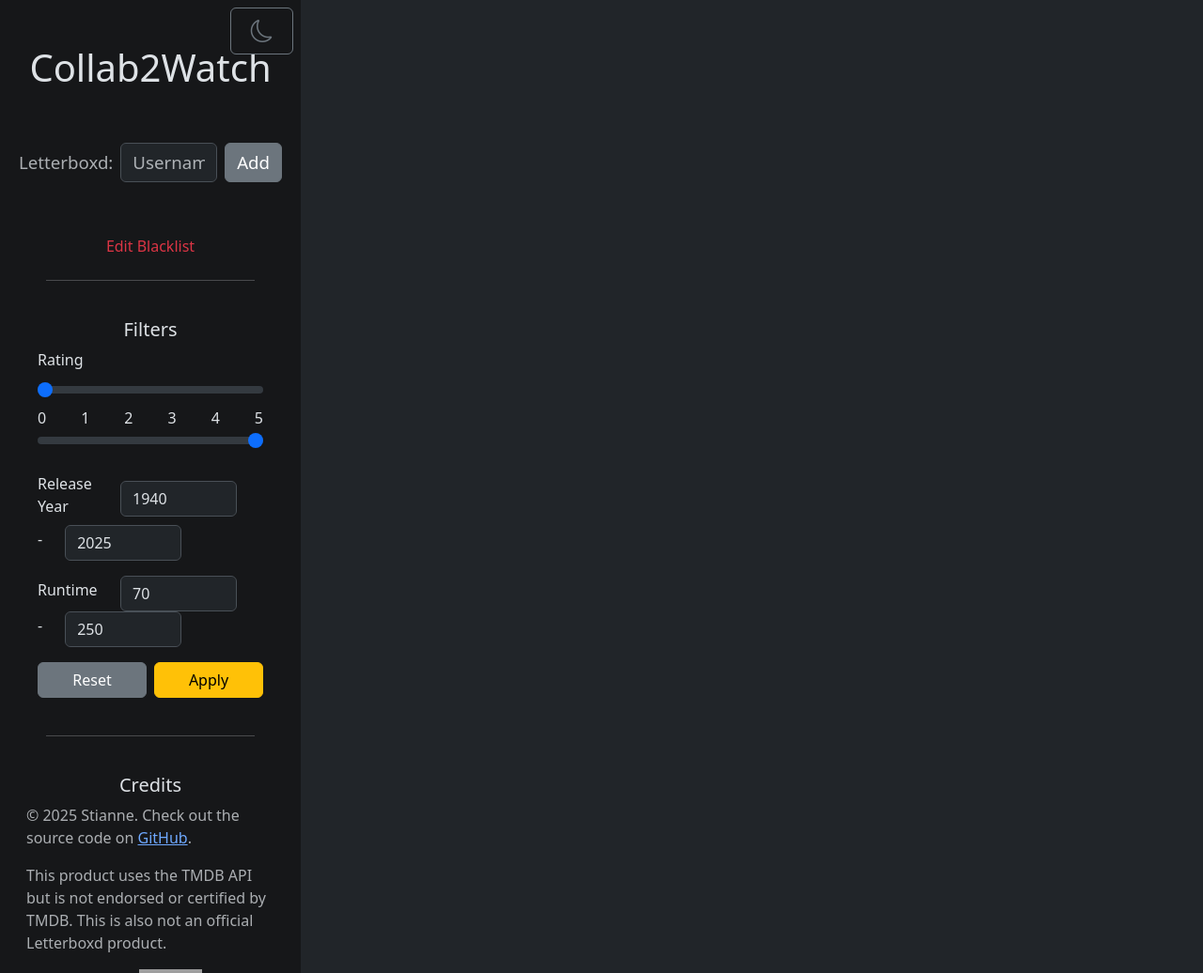
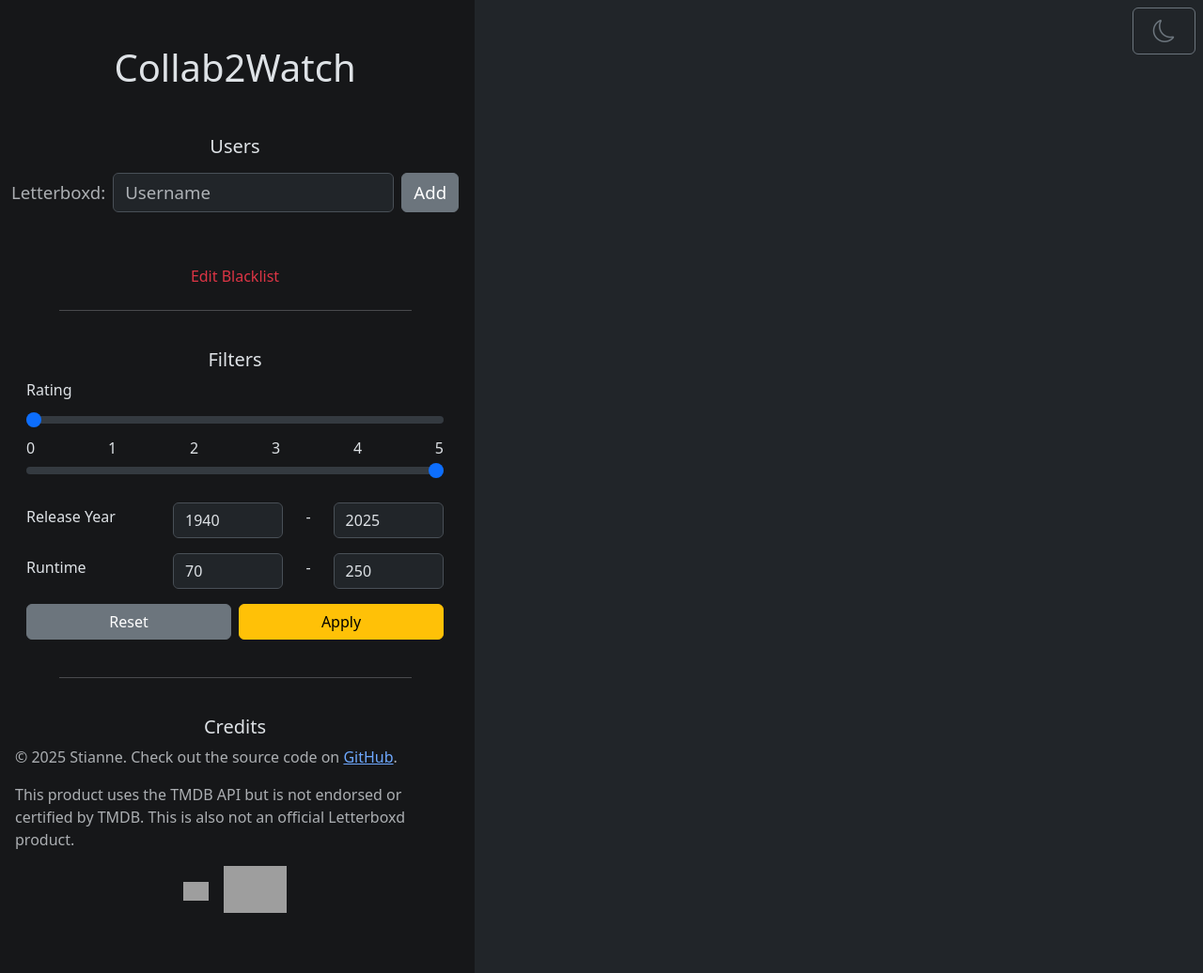
Before and after one commit to Sverlaan/letterboxd-collab2watch, a Flask app: page / in a window 1280 px wide. Shown: the whole page at 94% size. Run offline with Flask 3, Linux system fonts and the light colour scheme; grey boxes are pictures that could not be loaded.

Commit message:
Add resizable sidebar

```diff
--- a/app.py
+++ b/app.py
@@ -6,6 +6,9 @@
 from backend.recommend import MovieRecommender, get_common_watchlist, get_single_watchlist, get_rewatchlist
 from backend.user import UserProfile
 import os
+
+# Toggle debug mode
+DEBUG_MODE = True
 
 
 # Ignore warnings
@@ -41,7 +44,8 @@
 
 @app.route('/')
 def home():
-    user_profiles.clear()  # Clear user profiles on home page load, # TODO: off only for quick testing
+    if not DEBUG_MODE:
+        user_profiles.clear()  # Clear user profiles on home page load, # TODO: off only for quick testing
     return render_template('index.html')
 
 
@@ -295,4 +299,4 @@
 
 if __name__ == '__main__':
     print("Starting Flask App...")
-    app.run(debug=False)
+    app.run(debug=DEBUG_MODE)
--- a/static/css/styles.css
+++ b/static/css/styles.css
@@ -1,4 +1,3 @@
-
 
 /* Custom card for user cards */
 .user-card {
@@ -123,3 +122,11 @@
 .no-scrollbar::-webkit-scrollbar {
     display: none;                /* Chrome, Safari */
 }
+
+/* Avoid accidental text selection during left column resizing */
+.no-select {
+    user-select: none;
+    -webkit-user-select: none;
+    -moz-user-select: none;
+    -ms-user-select: none;
+    }
--- a/static/js/settings.js
+++ b/static/js/settings.js
@@ -35,3 +35,31 @@
     document.getElementById('inputUsername').placeholder ='Username';
     document.getElementById('inputUsername').value = "";
 });
+
+// For resizing the sidebar
+const resizer = document.getElementById('resizer');
+const sidebar = document.getElementById('sidebar');
+let isResizing = false;
+
+resizer.addEventListener('mousedown', function (e) {
+  isResizing = true;
+  document.body.style.cursor = 'ew-resize';
+  document.body.classList.add('no-select'); // 👈 prevent text selection
+});
+
+document.addEventListener('mousemove', function (e) {
+  if (!isResizing) return;
+
+  const newWidth = e.clientX;
+  if (newWidth > 300 && newWidth < 800) {
+    sidebar.style.width = newWidth + 'px';
+  }
+});
+
+document.addEventListener('mouseup', function () {
+  if (isResizing) {
+    isResizing = false;
+    document.body.style.cursor = 'default';
+    document.body.classList.remove('no-select'); // 👈 re-enable text selection
+  }
+});
--- a/templates/index.html
+++ b/templates/index.html
@@ -11,10 +11,9 @@
 </head>
   <body>
 
-    <div class="container-fluid" style="height: 100vh; overflow: hidden;">
-        <div class="row h-100">
+    <div class="d-flex" style="height: 100vh; overflow: hidden;">
 
-            <div class="col-md-3 bg-secondary-subtle left-scrollable position-relative" style="overflow-y: auto; height: 100%;">
+        <div id="sidebar" class="bg-secondary-subtle left-scrollable" style="width: 500px; min-width: 300px; max-width: 800px; overflow-y: auto; overflow-x: hidden;">
 
             <!-- Top-Right Theme Toggle -->
             <div class="position-absolute top-0 end-0 m-2">
@@ -24,11 +23,12 @@
             </div>
 
             <h1 class="text-center mt-5">Collab2Watch</h1>
-
-
+            <!-- <h4 class="text-center text-muted">Letterboxd Group Recommendations</h4> -->
 
 
             <div class="d-flex flex-column align-items-center text-center mt-5">
+
+                <h5 class="text-center">Users</h5>
 
                 <!-- Top: Username Form -->
                 <form class="d-flex justify-content-center align-items-center gap-2 p-2" id="usernameForm">
@@ -97,32 +97,32 @@
                             </div>
                         </div>
 
-                            <div class="mb-3 row justify-content-left align-items-center">
+                        <div class="mb-3 row justify-content-between align-items-center">
                             <div class="col-md-4">
                                 <label class="form-label">Release Year</label>
                             </div>
-                                <div class="col-auto">
+                            <div class="col">
                                 <input type="number" class="form-control" id="minYear" min="1870" max="2030" value="1940">
                             </div>
                             <div class="col-auto">
                                 <label class="form-label">-</label>
                             </div>
-                                <div class="col-auto">
+                            <div class="col">
                                 <input type="number" class="form-control" id="maxYear" min="1870" max="2030" value="2025">
                             </div>
                         </div>
 
-                            <div class="mb-3 row justify-content-left align-items-center">
+                        <div class="mb-3 row justify-content-between align-items-center">
                             <div class="col-md-4">
                                 <label class="form-label">Runtime</label>
                             </div>
-                                <div class="col-auto">
+                            <div class="col">
                                 <input type="number" class="form-control"  id="minRuntime" min="0" max="9999" value="70">
                             </div>
                             <div class="col-auto">
                                 <label class="form-label">-</label>
                             </div>
-                                <div class="col-auto">
+                            <div class="col">
                                 <input type="number" class="form-control"  id="maxRuntime" min="0" max="9999" value="250">
                             </div>
                         </div>
@@ -168,9 +168,13 @@
         </div>
 
 
+        <!-- Resize Handle -->
+        <div id="resizer" class="bg-secondary-subtle" style="width: 5px; cursor: ew-resize;"></div>
 
 
-            <div class="col-md-9" style="overflow-y: auto; height: 100%;">
+
+
+        <div class="col" style="overflow-y: auto;">
 
 
 
@@ -196,41 +200,7 @@
             </div>
 
         </div>
-
-
-
-
     </div>
-
-
-
-
-
-
-
-
-
-
-
-
-
-
-
-
-
-
-
-
-
-
-
-
-
-
-
-
-
-
 
 
 
```
Lines whose indentation alone changed are shown as unchanged.
